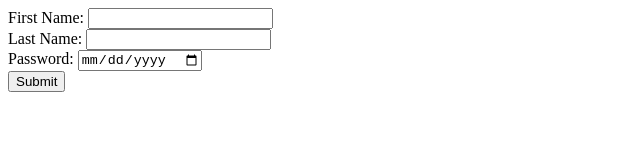
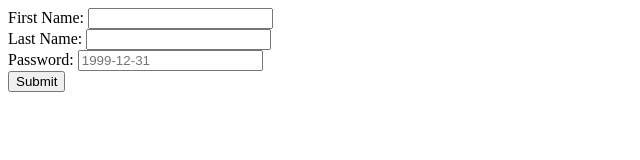
Before and after one commit to aylorbrown/to-do-app, a website: page templates/form.html in a window 1280 px wide. Shown: the whole page, without its empty margins (0-640 px from the left). Drawn offline with Linux system fonts and the light colour scheme.

Commit message:
pushes local code

```diff
--- a/templates/form.html
+++ b/templates/form.html
@@ -20,7 +20,7 @@
         <br>
         <label>
           Password:
-          <input type="date" name="birthdate" value="" placeholder="1999-12-31">
+          <input type="" name="birthdate" value="" placeholder="1999-12-31">
         </label>
         <br>
         <input type="submit">
```
